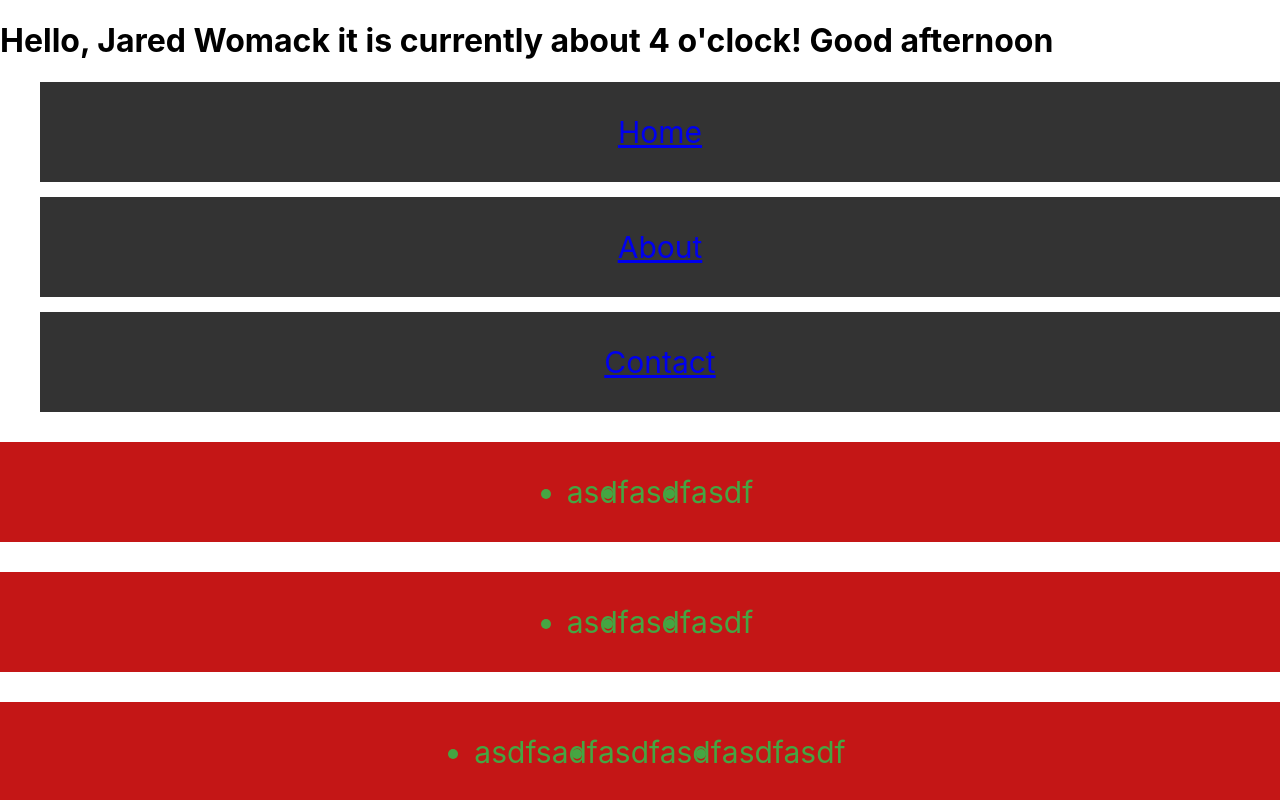
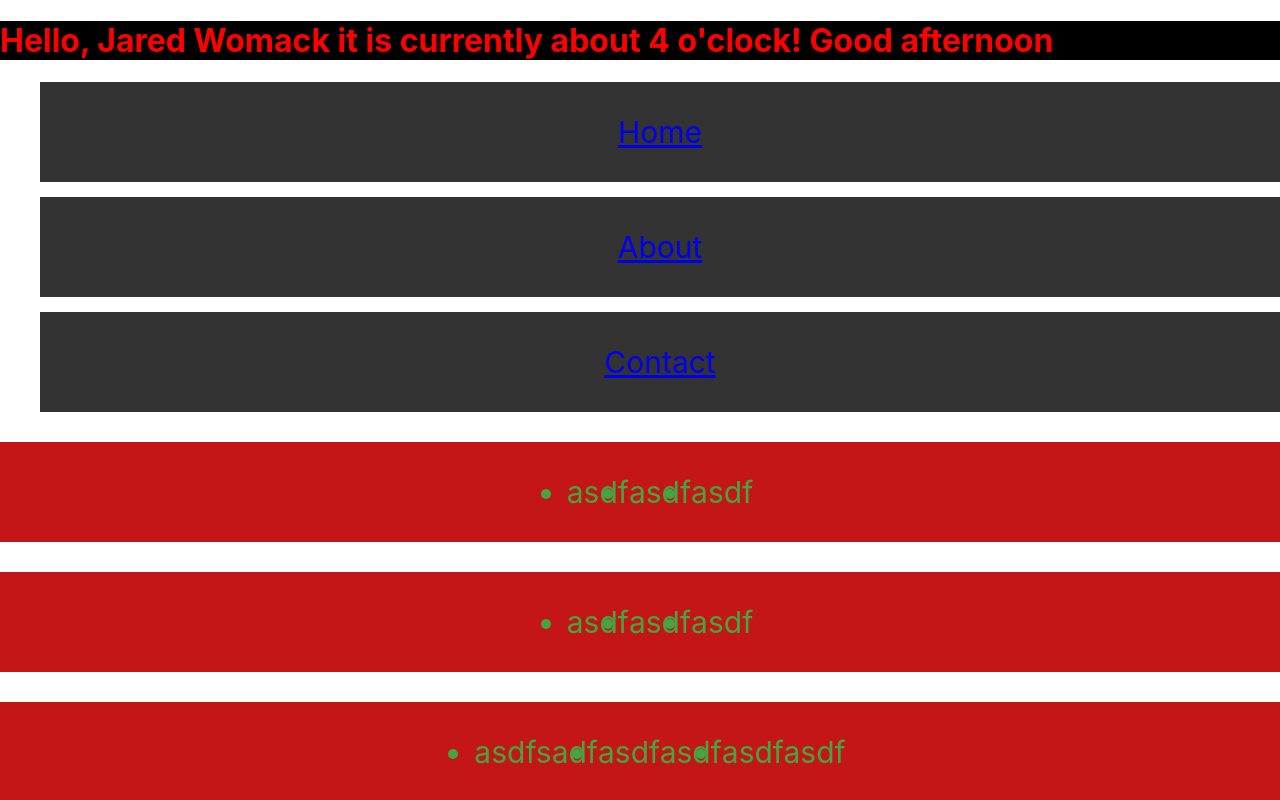
Before and after one commit to Jaywomack/fcc-react-practice, a React (Create React App) app: page / in a window 1280 px wide. Shown: the top 800 px of the page. Built offline with nearby package versions, Linux system fonts and the light colour scheme.

Commit message:
finsished inline styles

```diff
--- a/src/components/App.js
+++ b/src/components/App.js
@@ -10,18 +10,25 @@
   const date = new Date()
   const hours = date.getHours()
   let timeOfDay
+  const styles = {
+    backgroundColor: 'black'
+  }
 
   if( hours < 12) {
     timeOfDay = 'morning'
+    styles.color = 'green'
   } else if (hours >= 12 && hours < 17) {
     timeOfDay = 'afternoon'
+    styles.color = 'red'
   } else{
     timeOfDay = 'night'
   }
 
+
+
   return (
     <div>
-      <h1>Hello, {`${firstName} ${lastName}`} it is currently about {date.getHours() % 12} o'clock! Good {`${timeOfDay}`} </h1>
+      <h1 style={styles}>Hello, {`${firstName} ${lastName}`} it is currently about {date.getHours() % 12} o'clock! Good {`${timeOfDay}`} </h1>
       <Navbar />
       <MainContent />
       <Checkbox />
```
